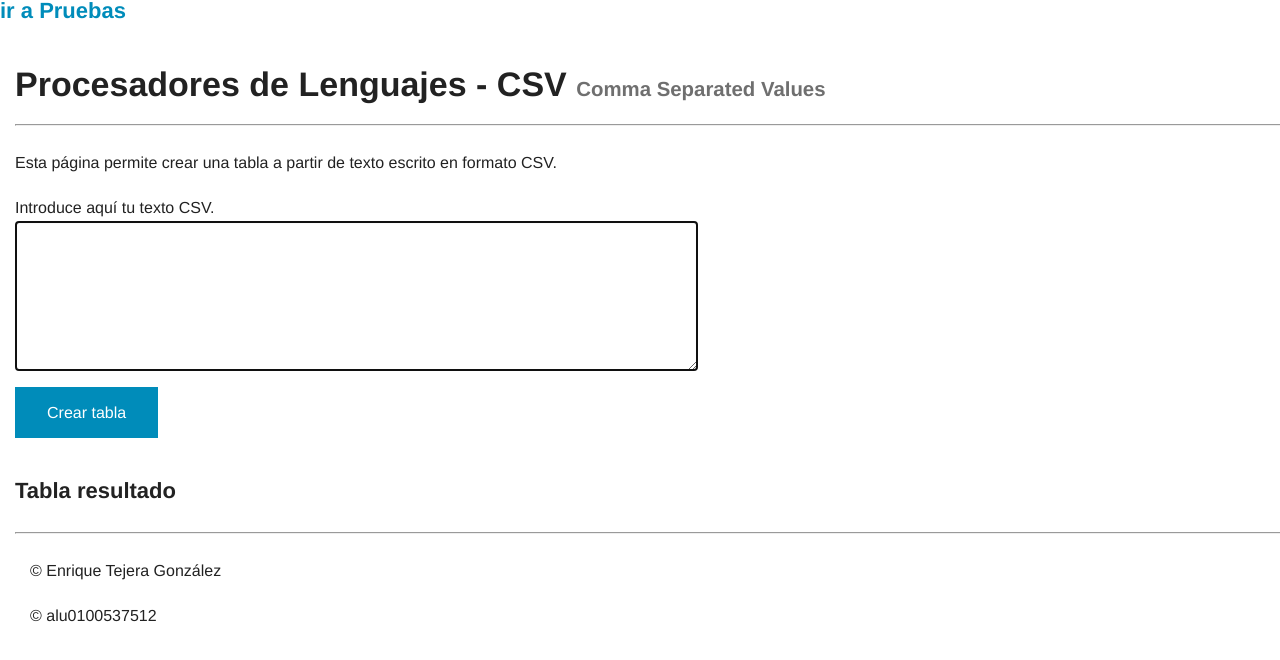
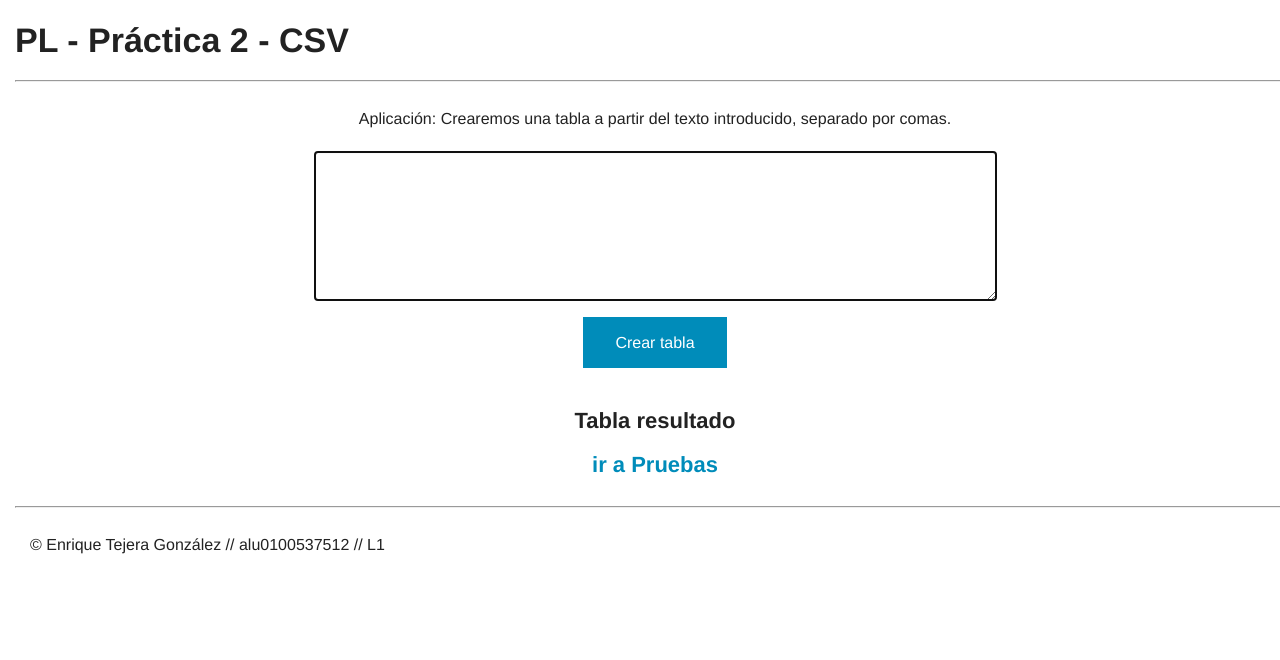
Before and after one commit to alu0100537512/PL-CSV1, a plain HTML site: page index.html in a window 1280 px wide. Shown: the top 660 px of the page. Drawn offline with nearby package versions, Linux system fonts and the light colour scheme.

Commit message:
Index.html formateado

```diff
--- a/index.html
+++ b/index.html
@@ -3,8 +3,6 @@
     <meta http-equiv="Content-Type" content="text/html; charset=UTF-8">
     <title>Procesadores de Lenguajes - CSV</title>
     <link href="global.css" rel="stylesheet" type="text/css">
-	<h3> <a href="tests/index.html">ir a Pruebas</a>
-	</h3>
     <script type="text/javascript" src="https://cdnjs.cloudflare.com/ajax/libs/underscore.js/1.5.2/underscore-min.js"></script>
     <script src="https://ajax.googleapis.com/ajax/libs/jquery/1.10.2/jquery.min.js"></script>
     <script type="text/javascript" src="csv.js"></script>
@@ -23,20 +21,15 @@
   <body>
     <div class="big columns">
       <h1>
-        Procesadores de Lenguajes - CSV
-        <small>
-          Comma Separated Values
-        </small>
+        PL - Práctica 2 - CSV
       </h1>
       <hr/>
     </div>
-    <div class="medium columns">
+    <div class="medium columns" align=center>
       <p>
-        Esta página permite crear una tabla a partir de texto escrito
-        en formato CSV.
+        Aplicación: Crearemos una tabla a partir del texto introducido, separado por comas.
       </p>
       <p>
-        Introduce aquí tu texto CSV.
         <textarea autofocus cols = "80" rows = "5" id="original"></textarea>
         <button type="button">Crear tabla</button><br>
       </p>
@@ -44,14 +37,15 @@
         Tabla resultado
       </h3>
       <span class="output" id="finaltable"></span>
+	<h3> <a href="tests/index.html" align=center>ir a Pruebas</a>
+	</h3>
     </div>
 
     <!-- Footer -->
     <div class="big columns">
       <hr/>
       <div class="small columns">
-        <p> &copy; Enrique Tejera González </p>
-        <p> &copy; alu0100537512 </p>
+        <p> &copy; Enrique Tejera González // alu0100537512 // L1 </p>
       </div>
     </div>
   </body>
```
